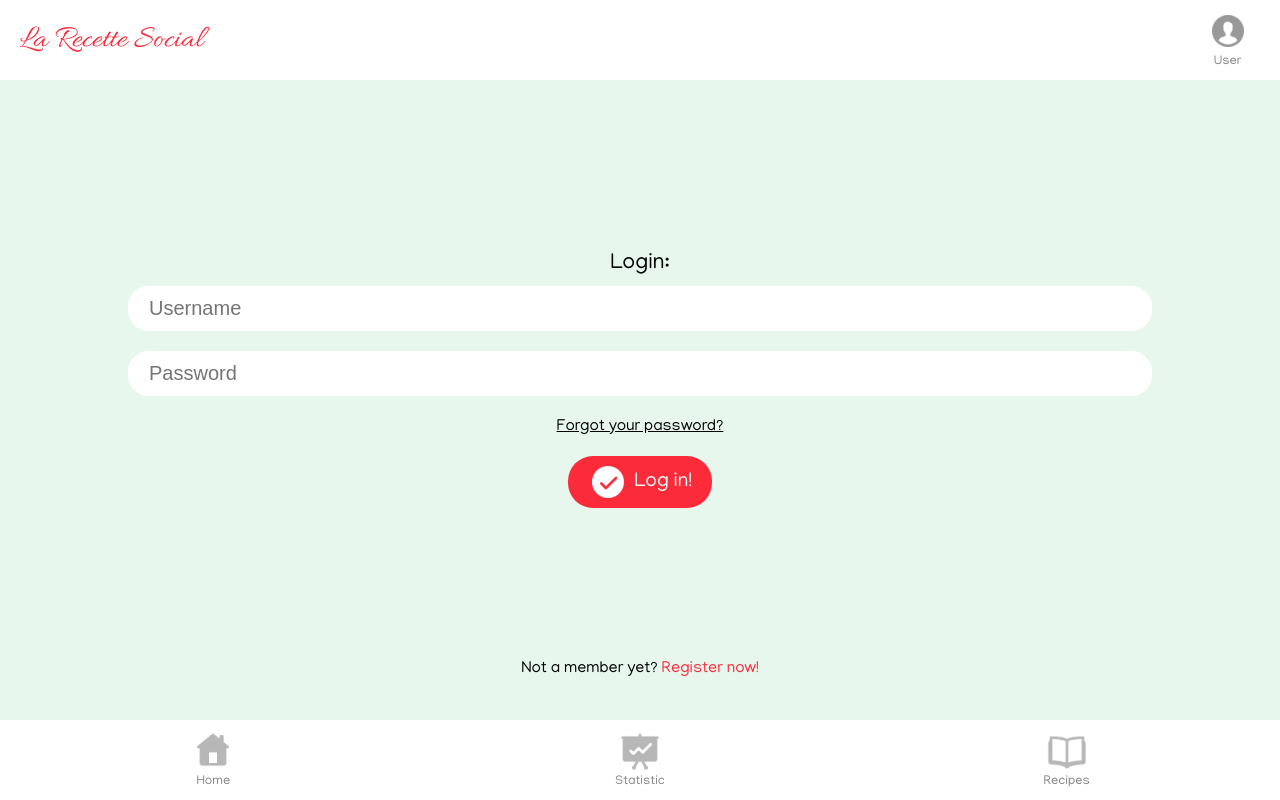
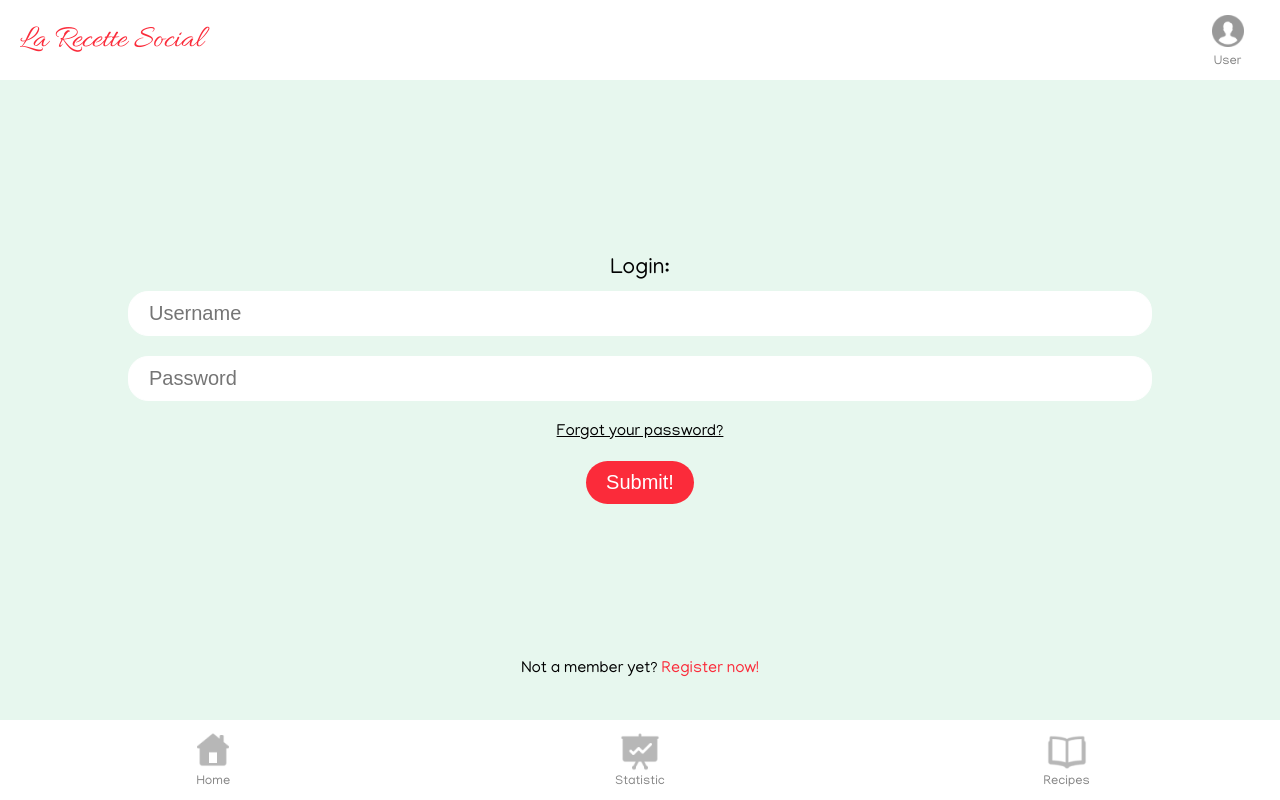
Before and after one commit to usechedaniel88/front-recette-social-las-abuelas, a React (Create React App) app: page /login in a window 1280 px wide. Built offline with nearby package versions, Linux system fonts and the light colour scheme.

Commit message:
modify submit okbutton

```diff
--- a/src/components/OkButton/OkButton.tsx
+++ b/src/components/OkButton/OkButton.tsx
@@ -1,7 +1,7 @@
 import React from 'react'
 import { Link } from 'react-router-dom'
 import TickImage from '../../assets/icons/tick-white.png'
-import { ButtonContainer, PText } from './okButton.style'
+import { InputSubmit, PText } from './okButton.style'
 
 type Props = {
     title: string
@@ -9,12 +9,14 @@ type Props = {
 
 const OkButton = (props: Props) => {
   return (
-    <Link to={'/profile'}>
-    <ButtonContainer>
-        <img src={TickImage} alt="Imagen ok" />
-        <PText>{props.title}</PText>
-    </ButtonContainer>
-    </Link>
+
+   <InputSubmit type='submit' value='Submit!' />
+    // <Link to={'/profile'}>
+    // <ButtonContainer>
+    //     <img src={TickImage} alt="Imagen ok" />
+    //     <PText>{props.title}</PText>
+    // </ButtonContainer>
+    // </Link>
   )
 }
 
--- a/src/components/OkButton/okButton.style.tsx
+++ b/src/components/OkButton/okButton.style.tsx
@@ -2,7 +2,7 @@ import styled from "styled-components";
 import { theme } from "../../Global.style";
 
 
-export const ButtonContainer = styled.div`
+export const InputSubmit = styled.input`
 width: fit-content;
 display: flex;
 flex-direction: row;
@@ -10,10 +10,13 @@ align-items: center;
 background-color: ${theme.red};
 border-radius: 25px;
 color: #FFFFFF;
-padding: 6px 20px;
+padding: 10px 20px 10px 20px;
 font-size: 20px;
 margin: 0 auto  ;
 margin-top: 20px;
+border:none;
+
+
 
 
 `
--- a/src/components/RecipeForm.Style.tsx
+++ b/src/components/RecipeForm.Style.tsx
@@ -1,14 +1,11 @@
 import styled from "styled-components";
 import { theme } from "../Global.style";
 
-export const Hh1 = styled.h1`
-color: red;
 
-
-`
 
 export const Form = styled.form`
  width : 100%;
+ margin-bottom:0px;
 
 
 `
```
